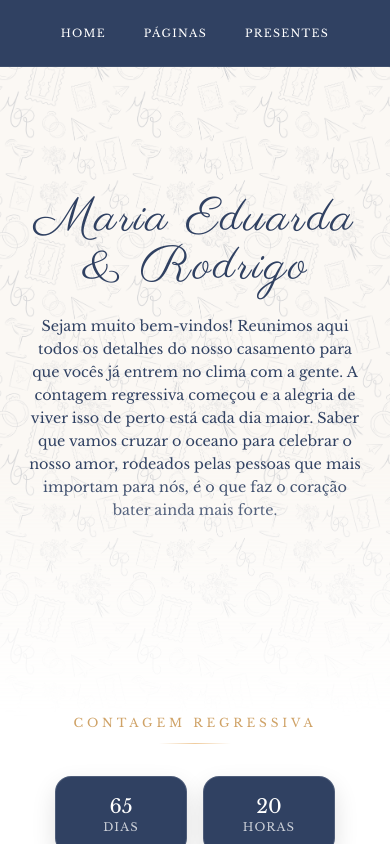
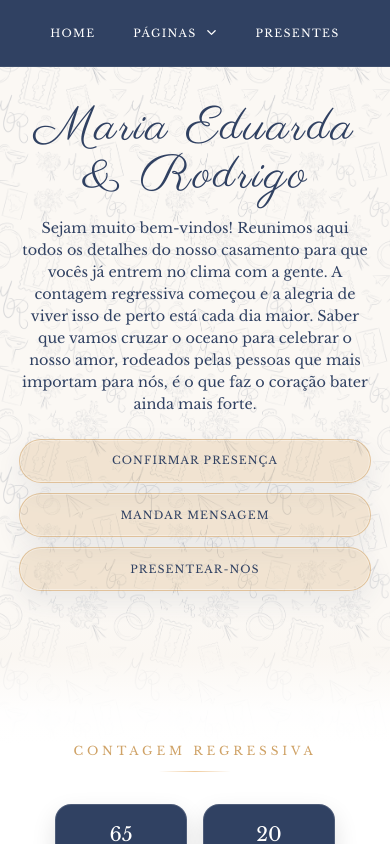
Before and after one commit to RodrigoSubtil/meu-casamento, a React (Vite) app: page / in a window 390 px wide. Shown: the top 844 px of the page. Built offline with nearby package versions, Linux system fonts and the light colour scheme.

Commit message:
modal confirmacao com botoes pra paginas

```diff
--- a/src/components/header/Header.tsx
+++ b/src/components/header/Header.tsx
@@ -1,3 +1,5 @@
+import { IoIosArrowDown } from "react-icons/io";
+
 import "./header.css";
 
 export default function Header() {
@@ -9,8 +11,11 @@ export default function Header() {
                <a href="./">Home</a>
 
                <div className="nav-dropdown">
-                  <button className="nav-button">
+                  <button className="nav-button" type="button">
                      Páginas
+                     <span className="nav-arrow" aria-hidden="true">
+                        <IoIosArrowDown />
+                     </span>
                   </button>
 
                   <div className="dropdown-menu">
--- a/src/components/header/header.css
+++ b/src/components/header/header.css
@@ -70,6 +70,7 @@
 
    display: inline-flex;
    align-items: center;
+   gap: 8px;
 
    transition: all 0.25s ease;
 
@@ -118,6 +119,22 @@
    box-shadow: none !important;
 }
 
+.nav-arrow {
+   width: 13px;
+   height: 13px;
+   display: inline-flex;
+   align-items: center;
+   justify-content: center;
+   color: currentColor;
+   font-size: 0.82rem;
+   transition: transform 0.25s ease;
+}
+
+.nav-dropdown:hover .nav-arrow,
+.nav-dropdown:focus-within .nav-arrow {
+   transform: rotate(180deg);
+}
+
 /* =========================
    DROPDOWN MENU (DARK)
 ========================= */
@@ -152,7 +169,8 @@
 }
 
 /* abrir */
-.nav-dropdown:hover .dropdown-menu {
+.nav-dropdown:hover .dropdown-menu,
+.nav-dropdown:focus-within .dropdown-menu {
    opacity: 1;
    visibility: visible;
    transform: translateX(-50%) translateY(0);
--- a/src/components/home/hero/Hero.tsx
+++ b/src/components/home/hero/Hero.tsx
@@ -16,6 +16,20 @@ export default function Hero() {
                Reunimos aqui todos os detalhes do nosso casamento para que vocês já entrem no clima com a gente. A contagem regressiva começou e a alegria de viver isso de perto está cada dia maior. Saber que vamos cruzar o oceano para celebrar o nosso amor, rodeados pelas pessoas que mais importam para nós, é o que faz o coração bater ainda mais forte.
             </p>
 
+            <div className="hero-actions" aria-label="Ações importantes">
+               <a className="hero-action" href="/rsvp">
+                  Confirmar presença
+               </a>
+
+               <a className="hero-action" href="/#mensagem">
+                  Mandar mensagem
+               </a>
+
+               <a className="hero-action" href="/gift-registry">
+                  Presentear-nos
+               </a>
+            </div>
+
          </div>
 
       </section>
--- a/src/components/home/hero/hero.css
+++ b/src/components/home/hero/hero.css
@@ -49,7 +49,7 @@
 
    text-align: center;
 
-   gap: 3rem;
+   gap: 2.4rem;
 
    padding: 0 1.5rem;
 
@@ -89,6 +89,49 @@
    margin: 0;
 }
 
+.hero-actions {
+   display: flex;
+   align-items: center;
+   justify-content: center;
+   flex-wrap: wrap;
+   gap: 0.8rem;
+   margin-top: 0.2rem;
+}
+
+.hero-action {
+   min-height: 44px;
+   display: inline-flex;
+   align-items: center;
+   justify-content: center;
+
+   padding: 0 1.35rem;
+   border: 1px solid rgba(207,162,102,0.5);
+   border-radius: 999px;
+
+   background: rgba(207,162,102,0.24);
+   color: var(--text-primary);
+
+   font-family: var(--font-primary);
+   font-size: 0.72rem;
+   letter-spacing: 0.13em;
+   text-transform: uppercase;
+   text-decoration: none;
+
+   box-shadow:
+      0 10px 26px rgba(48,65,98,0.09),
+      0 0 0 1px rgba(255,255,255,0.34) inset;
+   transition: var(--transition-base);
+}
+
+.hero-action:hover {
+   transform: translateY(-2px);
+   border-color: rgba(207,162,102,0.68);
+   background: rgba(207,162,102,0.32);
+   box-shadow:
+      0 14px 32px rgba(48,65,98,0.12),
+      0 0 0 1px rgba(255,255,255,0.45) inset;
+}
+
 /* =========================
    📱 MOBILE PADRÃO (NOVO MELHORADO)
 ========================= */
@@ -96,12 +139,35 @@
 @media (max-width: 768px) {
 
    .hero {
-      min-height: 90vh;
+      min-height: auto;
+      padding: 110px 0 168px;
       background-position: center top;
+      mask-image: none;
+      -webkit-mask-image: none;
+   }
+
+   .hero::after {
+      content: "";
+      position: absolute;
+      left: 0;
+      right: 0;
+      bottom: 0;
+      height: 148px;
+      z-index: 1;
+      pointer-events: none;
+
+      background: linear-gradient(
+         to bottom,
+         rgba(250,246,241,0) 0%,
+         rgba(250,246,241,0.62) 34%,
+         rgba(255,255,255,0.9) 76%,
+         var(--color-white) 100%
+      );
    }
 
    .hero-container {
-      gap: 1.5rem;
+      gap: 1.15rem;
+      padding: 0 1.2rem;
    }
 
    .hero-title {
@@ -112,7 +178,25 @@
    .hero-subtitle {
       max-width: 100%;
       font-size: 0.95rem;
-      line-height: 1.6;
+      line-height: 1.52;
+   }
+
+   .hero-actions {
+      width: 100%;
+      max-width: 360px;
+      flex-direction: column;
+      align-items: stretch;
+      gap: 0.65rem;
+      margin-top: 0.3rem;
+   }
+
+   .hero-action {
+      width: 100%;
+      min-height: 44px;
+      padding: 0 1rem;
+      font-size: 0.68rem;
+      letter-spacing: 0.1em;
+      box-sizing: border-box;
    }
 }
 
@@ -123,7 +207,11 @@
 @media (max-width: 480px) {
 
    .hero {
-      min-height: 85vh;
+      padding: 104px 0 154px;
+   }
+
+   .hero::after {
+      height: 134px;
    }
 
    .hero-title {
@@ -133,4 +221,15 @@
    .hero-subtitle {
       font-size: 0.9rem;
    }
+
+   .hero-actions {
+      width: 100%;
+      flex-direction: column;
+      align-items: stretch;
+   }
+
+   .hero-action {
+      width: 100%;
+      box-sizing: border-box;
+   }
 }
--- a/src/components/home/message/ContentMessage.tsx
+++ b/src/components/home/message/ContentMessage.tsx
@@ -3,6 +3,7 @@ import { validateMessage } from "../../../utils/validators/messageValidator";
 
 import { useState } from "react";
 import { supabase } from "../../../lib/supabase.ts";
+import ModalConfirmation from "../../modalConfirmation/ModalConfirmation";
 
 import "./contentMessage.css";
 
@@ -47,7 +48,7 @@ export default function ContentMessage() {
    }
 
    return (
-      <section className="message-section">
+      <section className="message-section" id="mensagem">
          <div className="message-container">
 
             <div className="section-header">
@@ -59,13 +60,6 @@ export default function ContentMessage() {
             </div>
 
             <form className="message-form" onSubmit={handleSubmit}>
-
-               {/* SUCCESS GLOBAL */}
-               {success && (
-                  <div className="form-success show">
-                     Sua mensagem foi enviada com sucesso
-                  </div>
-               )}
 
                {/* NAME */}
                <div className="form-group">
@@ -107,6 +101,25 @@ export default function ContentMessage() {
             </form>
 
          </div>
+
+         <ModalConfirmation
+            open={success}
+            eyebrow="Mensagem enviada"
+            title="Recebemos o seu carinho"
+            description="Obrigado por deixar uma mensagem para nós. Se ainda não confirmou a presença ou quiser nos presentear, deixamos os próximos passos aqui pertinho."
+            actions={[
+               {
+                  label: "Confirmar presença",
+                  href: "/rsvp",
+                  variant: "primary"
+               },
+               {
+                  label: "Presentear-nos",
+                  href: "/gift-registry"
+               }
+            ]}
+            onClose={() => setSuccess(false)}
+         />
       </section>
    );
 }
--- a/src/components/locations/ContentLocations.tsx
+++ b/src/components/locations/ContentLocations.tsx
@@ -50,7 +50,7 @@ export default function ContentLocations() {
                      <div className="location-info">
                         <h2 className="location-title">Festa</h2>
                         <p className="location-text">
-                           Funny Eventos
+                           Fanny Eventos
                            <br />
                            Após a cerimônia — 15 · 08 · 2026
                         </p>
--- /dev/null
+++ b/src/components/modalConfirmation/ModalConfirmation.tsx
@@ -0,0 +1,88 @@
+import { useEffect } from "react";
+import { FaCheck } from "react-icons/fa";
+
+import "./modalConfirmation.css";
+
+type ModalAction = {
+   label: string;
+   href: string;
+   variant?: "primary" | "secondary";
+};
+
+type ModalConfirmationProps = {
+   open: boolean;
+   eyebrow: string;
+   title: string;
+   description: string;
+   actions: ModalAction[];
+   onClose: () => void;
+};
+
+export default function ModalConfirmation({
+   open,
+   eyebrow,
+   title,
+   description,
+   actions,
+   onClose
+}: ModalConfirmationProps) {
+   useEffect(() => {
+      if (!open) return;
+
+      function handleKeyDown(event: KeyboardEvent) {
+         if (event.key === "Escape") onClose();
+      }
+
+      document.addEventListener("keydown", handleKeyDown);
+
+      return () => document.removeEventListener("keydown", handleKeyDown);
+   }, [open, onClose]);
+
+   if (!open) return null;
+
+   return (
+      <div className="confirmation-overlay" role="presentation" onClick={onClose}>
+         <div
+            className="confirmation-modal"
+            role="dialog"
+            aria-modal="true"
+            aria-labelledby="confirmation-title"
+            onClick={(event) => event.stopPropagation()}
+         >
+            <button
+               className="confirmation-close"
+               type="button"
+               aria-label="Fechar confirmação"
+               onClick={onClose}
+            >
+               &times;
+            </button>
+
+            <div className="confirmation-icon" aria-hidden="true">
+               <FaCheck />
+            </div>
+
+            <span className="confirmation-eyebrow">{eyebrow}</span>
+
+            <h2 id="confirmation-title">{title}</h2>
+
+            <p>{description}</p>
+
+            <div className="confirmation-actions">
+               {actions.map((action) => (
+                  <a
+                     key={action.href}
+                     className={`confirmation-action ${action.variant === "primary"
+                           ? "primary"
+                           : ""
+                        }`}
+                     href={action.href}
+                  >
+                     {action.label}
+                  </a>
+               ))}
+            </div>
+         </div>
+      </div>
+   );
+}
--- a/src/components/rsvp/ContentRsvp.tsx
+++ b/src/components/rsvp/ContentRsvp.tsx
@@ -2,6 +2,7 @@ import "./contentRsvp.css";
 
 import { useState } from "react";
 import { supabase } from "../../lib/supabase.ts";
+import ModalConfirmation from "../modalConfirmation/ModalConfirmation";
 
 import type { RsvpErrors } from "../../types/rsvp";
 
@@ -165,12 +166,6 @@ export default function ContentRsvp() {
                   className="rsvp-form"
                   onSubmit={handleSubmit}
                >
-                  {success && (
-                     <div className="form-success show">
-                        Enviado com sucesso!
-                     </div>
-                  )}
-
                   <div className="rsvp-guests">
                      {guests.map((guest, index) => {
                         const guestErrors = errors[index] || {};
@@ -316,6 +311,25 @@ export default function ContentRsvp() {
                </form>
             </div>
          </div>
+
+         <ModalConfirmation
+            open={success}
+            eyebrow="Resposta enviada"
+            title="A sua confirmação foi registada"
+            description="Obrigado por nos ajudar com a organização do grande dia. Agora, se quiser, pode deixar uma mensagem para nós ou seguir para a lista de presentes."
+            actions={[
+               {
+                  label: "Enviar mensagem",
+                  href: "/#mensagem",
+                  variant: "primary"
+               },
+               {
+                  label: "Presentear-nos",
+                  href: "/gift-registry"
+               }
+            ]}
+            onClose={() => setSuccess(false)}
+         />
       </section>
    );
 }
```
Also changed, not shown: src/components/modalConfirmation/modalConfirmation.css (added, +181 -0 lines).
